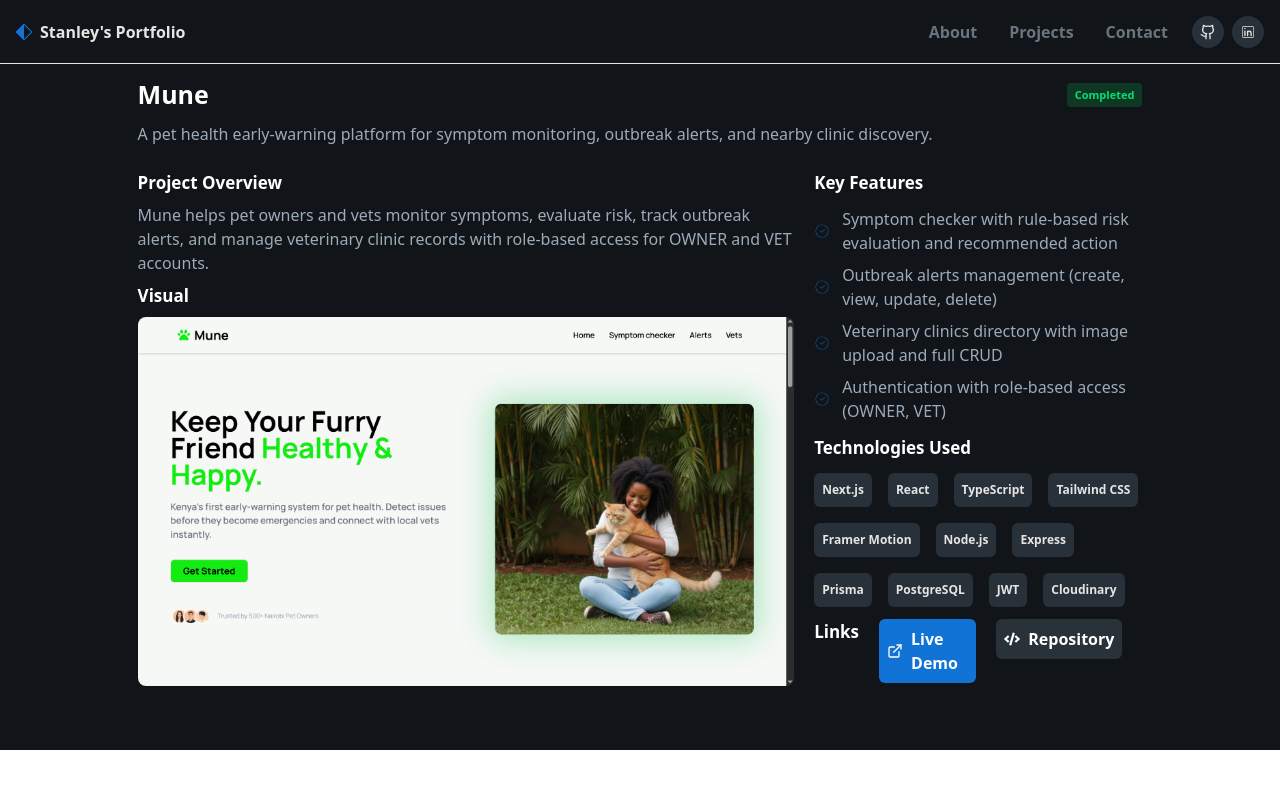
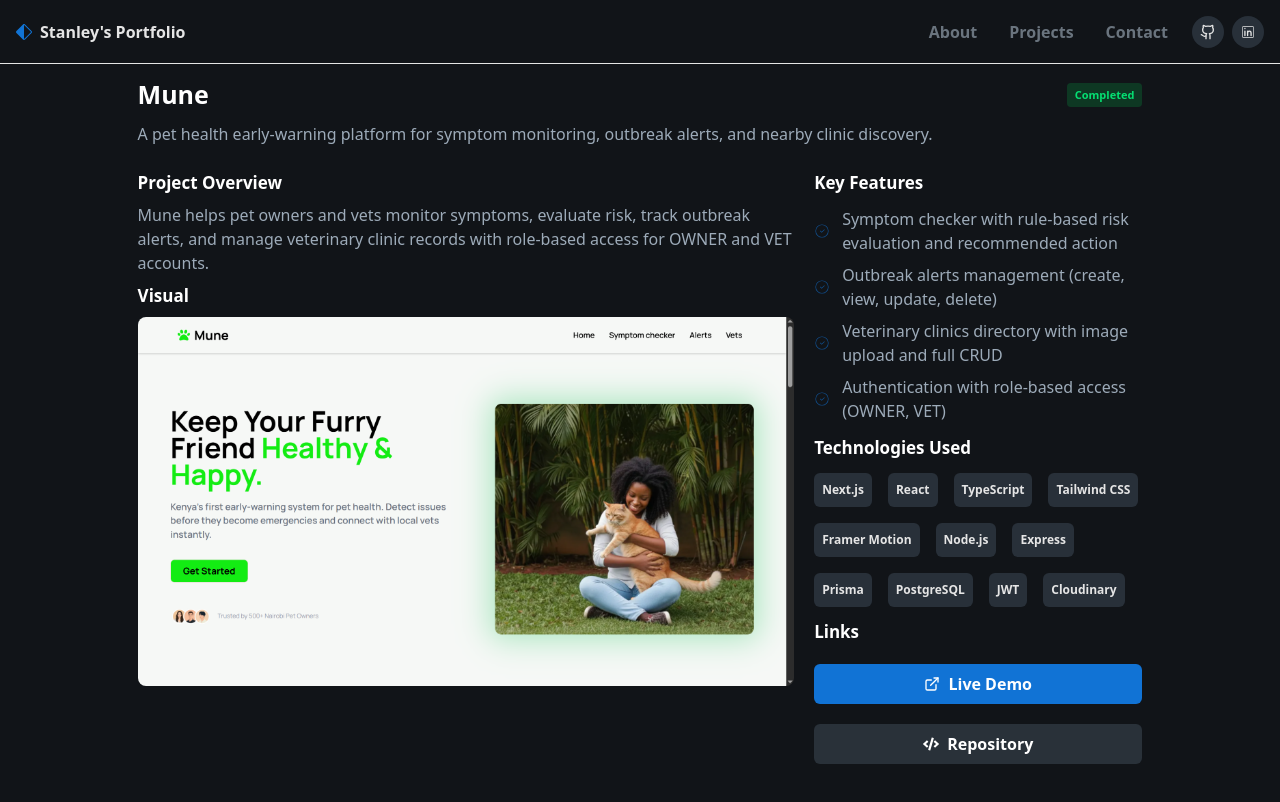
Before and after one commit to Stanlee-Sam/Portfolio25, a React (Vite) app: page /project/1 in a window 1280 px wide. Shown: the top 802 px of the page. Built offline with nearby package versions, Linux system fonts and the light colour scheme.

Commit message:
add DevProDetails component to display detailed information for individual development projects.

```diff
--- a/src/Components/DevProjects/DevProDetails.jsx
+++ b/src/Components/DevProjects/DevProDetails.jsx
@@ -123,7 +123,7 @@ const DevProDetails = () => {
               whileInView={{ opacity: 1, y: 0 }}
               transition={{ duration: 3 }}
               viewport={{ once: true }}
-              className="w-full flex flex-col md:flex-row gap-5"
+              className="w-full flex flex-col gap-5"
             >
               <motion.h3
                 initial={{ opacity: 0, y: 50 }}
```
